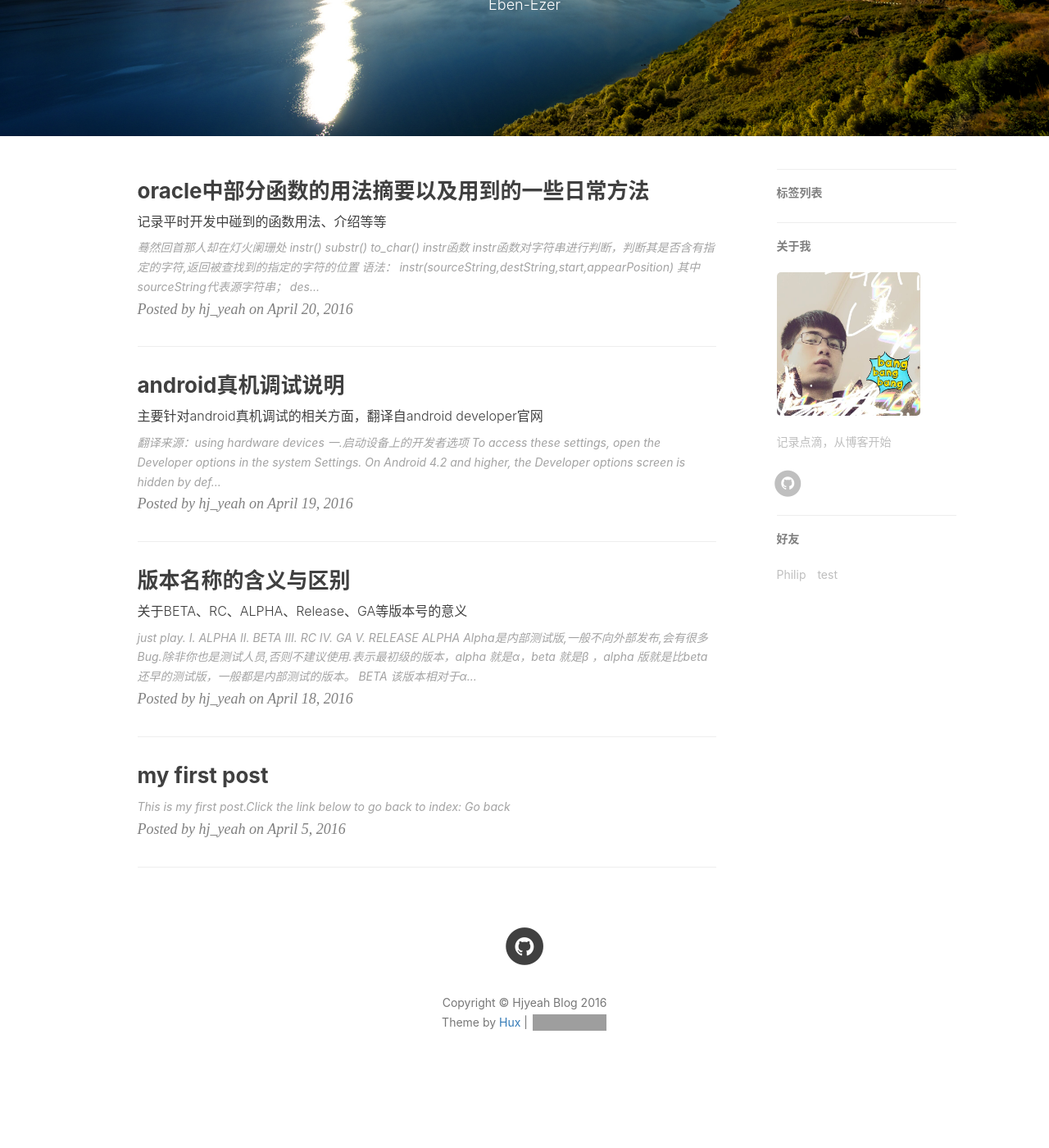
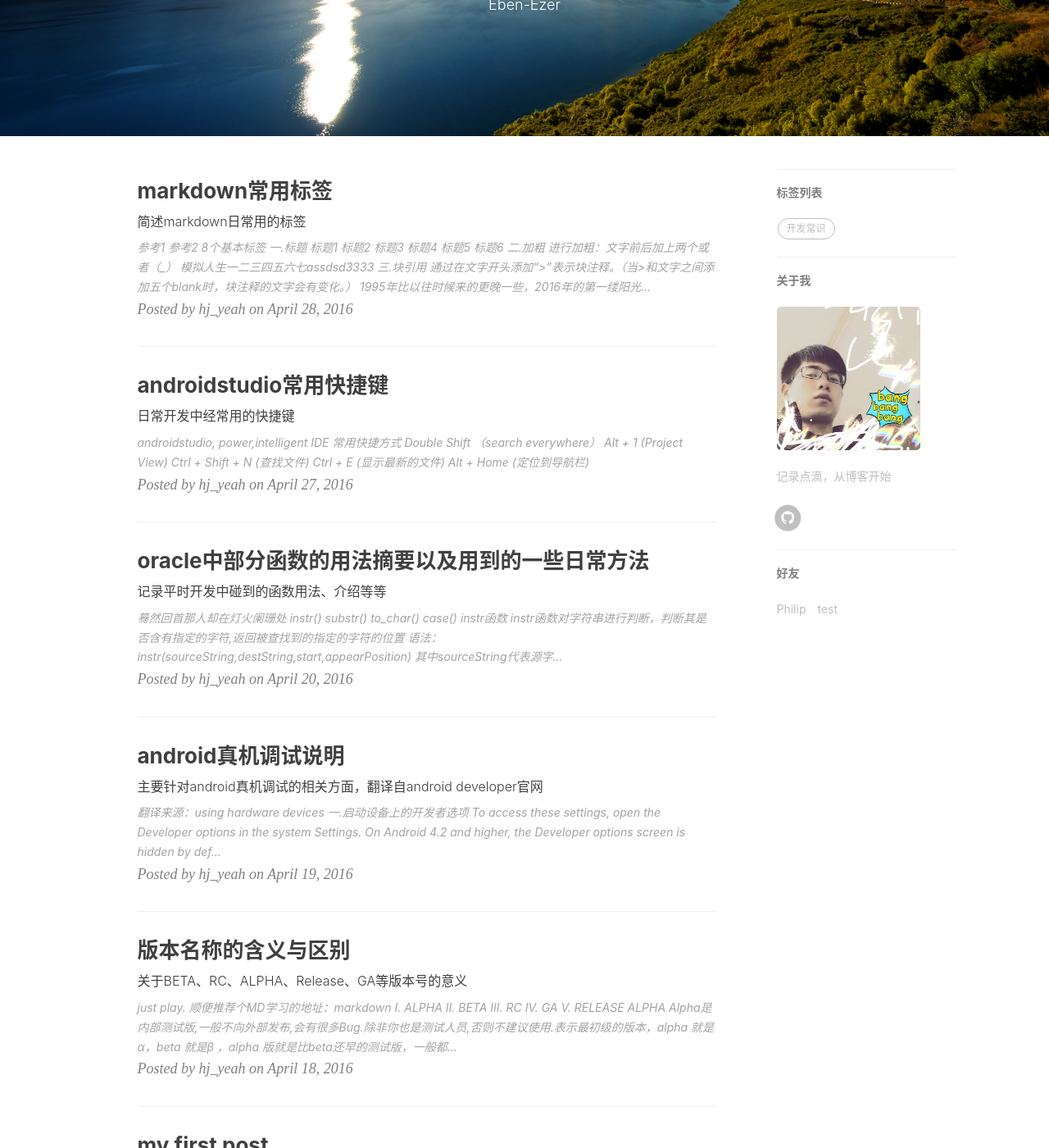
Before and after one commit to hjyeah/hjyeah.github.io, a Jekyll site: the page built from index.html, in a window 1280 px wide and 1400 px high, scrolled down 252 px. Shown: the whole window at 82% size. Built offline with Jekyll 4.4.1, drawn with Linux system fonts in a browser that asks for light colours; nearby versions of some CDN libraries; the list of posts is cut into pages by our own code; comment, search, counter and statistics services are not loaded; before the commit the page ends 1603 px from its top, so only the background shows below that; grey boxes are pictures that could not be loaded.

Commit message:
add four articles and one image

```diff
--- a/_posts/2016-04-18-dev-version.markdown
+++ b/_posts/2016-04-18-dev-version.markdown
@@ -8,7 +8,7 @@ header-img: "img/post-bg-version.jpg"
 tags:
     - 开发常识
 ---
-> just play.
+> just play.  顺便推荐个MD学习的地址：[markdown](http://joinwee.com/lesson/10/)
 
 I. [ALPHA](#alpha)
 II. [BETA](#beta)
--- a/_posts/2016-04-20-oracle-first.md
+++ b/_posts/2016-04-20-oracle-first.md
@@ -14,6 +14,7 @@ tags:
 *  [instr()](#instr)
 *  [substr()](#substr)
 *  [to_char()](#tochar)
+*  [case()](#case)
 
 #### instr函数
 instr函数对字符串进行判断，判断其是否含有指定的字符,返回被查找到的指定的字符的位置
@@ -35,3 +36,34 @@ SUBSTR()函数:从给定的字符表达式或备注字段中返回一个子字
 
 #### to_char函数
 有效的工具用于把各种数据类型（日期/时间，int，float，numeric）转换成格式化的字符串以及反过来从格式化的字符串转换成原始的数据类型;参考[相关链接](http://www.cnblogs.com/reborter/archive/2008/11/28/1343195.html)
+
+#### case函数
+Case具有两种格式:简单Case函数和Case搜索函数。基本格式：case ... when... then...else....end
+> 参考链接：[case文章](http://www.cnblogs.com/eshizhan/archive/2012/04/06/2435493.html)
+
+> 简单Case函数
+CASE sex
+WHEN '1' THEN '男'
+WHEN '2' THEN '女'
+ELSE '其他' END
+
+> Case搜索函数
+CASE WHEN sex = '1' THEN '男'
+WHEN sex = '2' THEN '女'
+ELSE '其他' END
+
+> GROUP BY CASE WHEN 用法
+SELECT
+CASE WHEN salary <= 500 THEN '1'
+WHEN salary > 500 AND salary <= 600  THEN '2'
+WHEN salary > 600 AND salary <= 800  THEN '3'
+WHEN salary > 800 AND salary <= 1000 THEN '4'
+ELSE NULL END salary_class, -- 别名命名
+COUNT(*)
+FROM    Table_A
+GROUP BY
+CASE WHEN salary <= 500 THEN '1'
+WHEN salary > 500 AND salary <= 600  THEN '2'
+WHEN salary > 600 AND salary <= 800  THEN '3'
+WHEN salary > 800 AND salary <= 1000 THEN '4'
+ELSE NULL END;
--- /dev/null
+++ b/_posts/2016-04-27-androidstudio-one.md
@@ -0,0 +1,20 @@
+---
+layout:     post
+title:      "androidstudio常用快捷键"
+subtitle:   "日常开发中经常用的快捷键"
+date:       2016-04-27
+author:     "hj_yeah"
+header-img: "img/post-bg-version.jpg"
+tags:
+    - androidstudio
+---
+
+> androidstudio, power,intelligent IDE
+
+常用快捷方式
+
+*  Double Shift （search everywhere）
+*  Alt + 1  (Project View)
+*  Ctrl + Shift + N (查找文件)
+*  Ctrl + E (显示最新的文件)
+*  Alt + Home (定位到导航栏)
--- /dev/null
+++ b/_posts/2016-04-28-markdown.md
@@ -0,0 +1,78 @@
+---
+layout:     post
+title:      "markdown常用标签"
+subtitle:   "简述markdown日常用的标签"
+date:       2016-04-28
+author:     "hj_yeah"
+header-img: "img/post-bg-version.jpg"
+tags:
+    - 开发常识
+---
+> [参考1](http://www.cnblogs.com/hnrainll/p/3514637.html)
+> [参考2](http://joinwee.com/lesson/10/)
+
+8个基本标签
+一.标题
+
+# 标题1
+
+## 标题2
+
+### 标题3
+
+#### 标题4
+
+##### 标题5
+
+###### 标题6
+二.加粗
+进行**加粗**：文字前后加上两个或者（_）
+模拟**人生**一二三四五六七*assdsd*3333
+
+三.块引用
+通过在文字开头添加“>”表示块注释。（当>和文字之间添加五个blank时，块注释的文字会有变化。）
+
+>     1995年比以往时候来的更晚一些，2016年的第一缕阳光
+
+> 是的是的是的
+
+四.链接
+<<[我的谷歌](http://www.google.com)>>网址
+
+五.图片
+![test](/img/myimages/nba_okc.jpg)
+
+六.列表
+无序列表:加号或者减号（*、+、-）创建，它们三者效果都是一样的
+
+* 列表1
+* 列表2
+* 列表3
+
+有序列表：使用数字后面跟上英文句号.（还要有空格）
+
+1. one
+2. two
+3. three
+
+七.分割线
+一行分割线
+
+***
+
+二行分割线
+
+八.代码
+实现方式有两种：
+第一种：简单文字出现一个代码框。使用`<blockquote>`。（`不是单引号而是左上角的ESC下面~中的`）
+第二种：大片文字需要实现代码框。使用Tab和四个空格。
+<blockquote>sahakskjcnjsnasakjnjsfkuewaukfe jksjkfakfnkncknanj</blockquote>
+	int i = 0;
+		i++
+	if else ....
+	end
+
+九.脚注
+hello[^hello]
+
+[^hello]: hi
```
Also changed, not shown: img/myimages/nba_okc.jpg (added).
